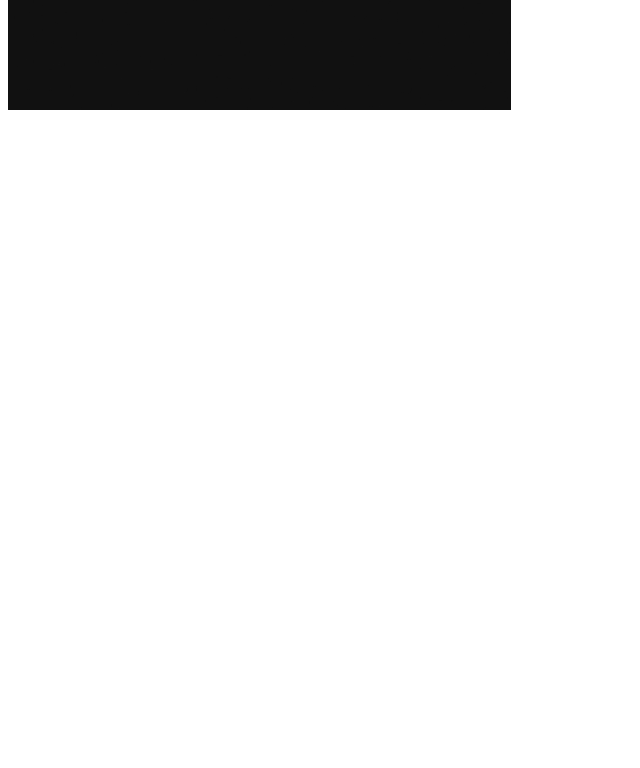
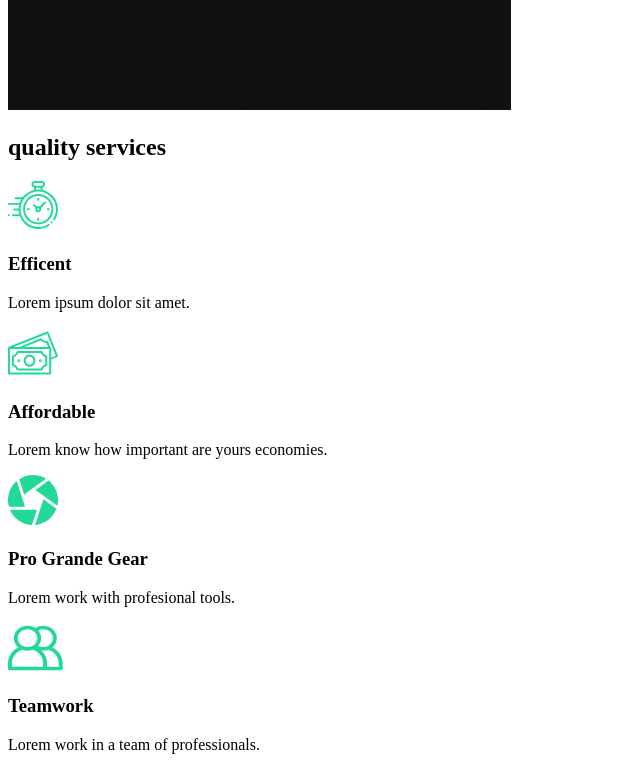
Before and after one commit to Tarny94/the-creator-react-course-capture, a React (Create React App) app: page / in a window 1280 px wide. Shown: the part 860-1628 px from the top of the page, without its empty margins (0-640 px from the left). Before the commit the page ends 982 px from the top, so only its background shows below. Built offline with nearby package versions, Linux system fonts and the light colour scheme.

Commit message:
3. Service Section

```diff
--- /dev/null
+++ b/src/components/ServiceSection.js
@@ -0,0 +1,52 @@
+import React from "react";
+//Import icon
+import clock from "../img/clock.svg";
+import diaphragm from "../img/diaphragm.svg";
+import money from "../img/money.svg";
+import teamwork from "../img/teamwork.svg";
+import home2 from "../img/home2.png";
+
+const ServiceSection = () => {
+  return (
+    <div className="services">
+      <div className="description">
+        <h2>
+          <span>quality</span> services
+        </h2>
+        <div className="cards">
+          <div className="card">
+            <div className="icon">
+              <img alt="icon" src={clock} />
+              <h3>Efficent</h3>
+            </div>
+            <p>Lorem ipsum dolor sit amet.</p>
+          </div>
+          <div className="card">
+            <div className="icon">
+              <img alt="icon" src={money} />
+              <h3>Affordable</h3>
+            </div>
+            <p>Lorem know how important are yours economies.</p>
+          </div>
+          <div className="card">
+            <div className="icon">
+              <img alt="icon" src={diaphragm} />
+              <h3>Pro Grande Gear</h3>
+            </div>
+            <p>Lorem work with profesional tools.</p>
+          </div>
+          <div className="card">
+            <div className="icon">
+              <img alt="icon" src={teamwork} />
+              <h3>Teamwork</h3>
+            </div>
+            <p>Lorem work in a team of professionals.</p>
+          </div>
+        </div>
+      </div>
+      <img src={home2} alt="camera" />
+    </div>
+  );
+};
+
+export default ServiceSection;
--- a/src/pages/AboutUs.js
+++ b/src/pages/AboutUs.js
@@ -1,8 +1,14 @@
 import React from "react";
 import AboutSection from "../components/AboutSection";
+import ServiceSection from "../components/ServiceSection";
 
 const AboutUs = () => {
-  return <AboutSection />;
+  return (
+    <>
+      <AboutSection />
+      <ServiceSection />
+    </>
+  );
 };
 
 export default AboutUs;
```
